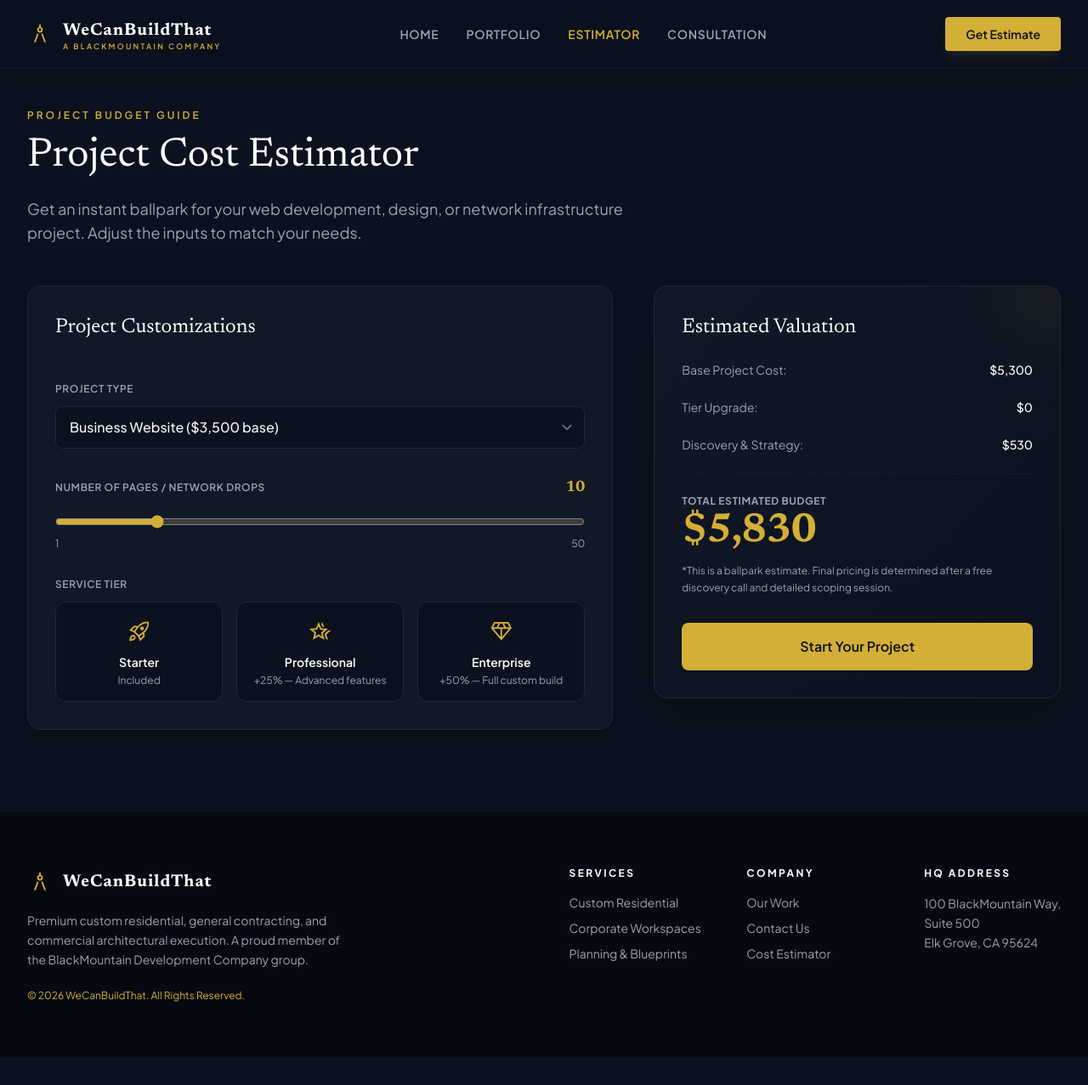
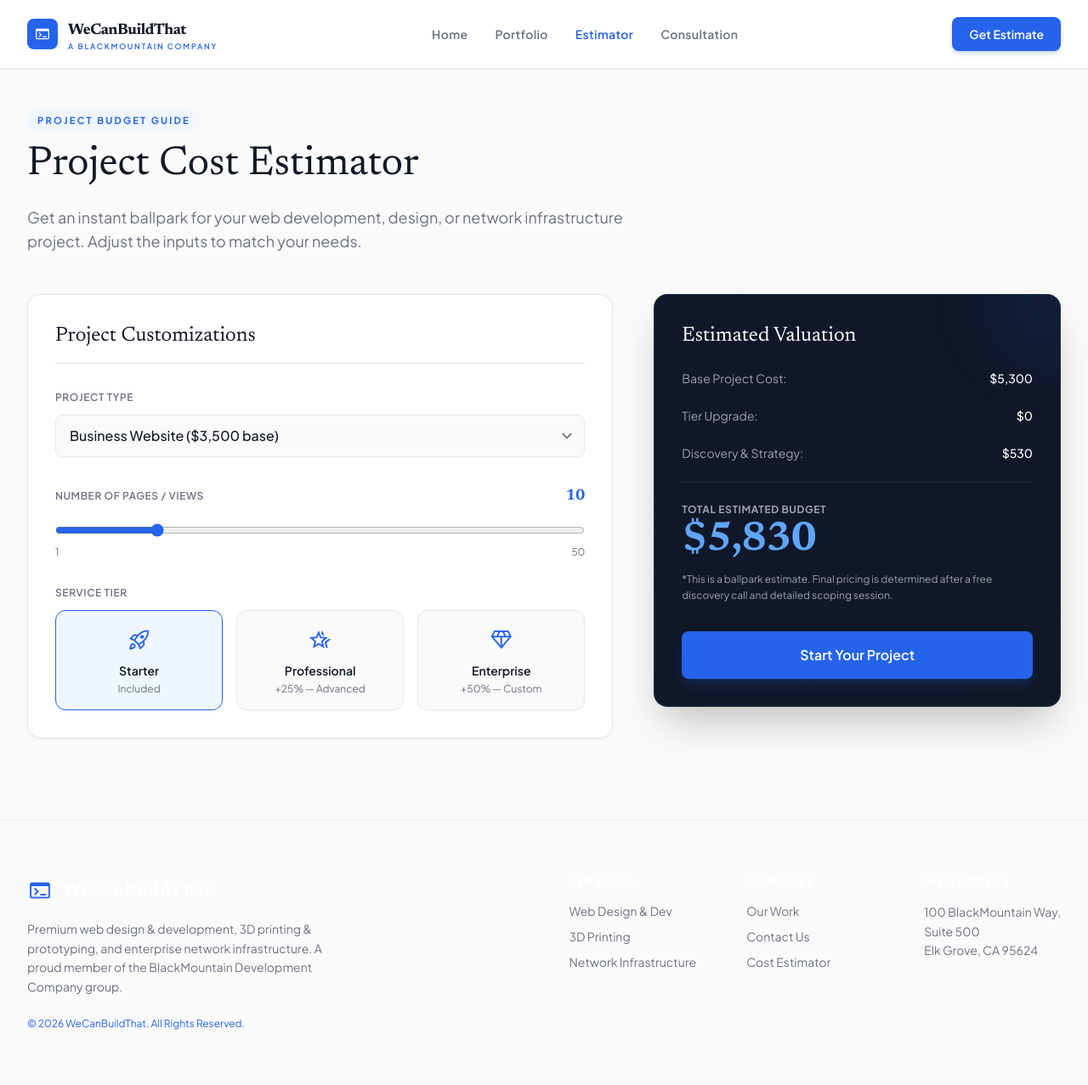
Before and after one commit to getsumactright/WeCanBuildThat, a plain HTML site: page estimator.html in a window 1280 px wide. Shown: the whole page at 85% size. Before the commit the page ends 1244 px from the top, so only its background shows below. Drawn offline with nearby package versions, Linux system fonts and the light colour scheme.

Commit message:
Merge web design & dev, add 3D printing service, and refactor estimator styling to light mode

```diff
--- a/estimator.html
+++ b/estimator.html
@@ -9,20 +9,20 @@
     <script src="https://cdn.tailwindcss.com?plugins=forms,container-queries"></script>
     <script id="tailwind-config">
         tailwind.config = {
-            darkMode: "class",
             theme: {
                 extend: {
                     colors: {
-                        primary: "#0b111e",
-                        accent: "#d4af37",
-                        "accent-dark": "#b49028",
-                        "slate-stone": "#565f6f",
-                        "obsidian-dark": "#060911",
-                        background: "#0b111e",
-                        surface: "#111827",
-                        "surface-light": "#1f2937",
-                        "text-light": "#f3f4f6",
-                        "text-muted": "#9ca3af"
+                        midnight: "#111827",
+                        "midnight-deep": "#0f172a",
+                        offwhite: "#fafafa",
+                        apple: "#f5f5f7",
+                        accent: "#2563eb",
+                        "accent-dark": "#1d4ed8",
+                        "accent-light": "#eff6ff",
+                        "border-light": "#e5e7eb",
+                        "text-body": "#374151",
+                        "text-muted": "#6b7280",
+                        "text-subtle": "#9ca3af"
                     },
                     fontFamily: {
                         serif: ["Newsreader", "serif"],
@@ -38,7 +38,7 @@
             vertical-align: middle;
         }
         body {
-            background-color: #0b111e;
+            background-color: #fafafa;
             -webkit-font-smoothing: antialiased;
         }
         .nav-link {
@@ -48,51 +48,90 @@
             content: '';
             position: absolute;
             width: 0;
-            height: 1px;
+            height: 2px;
             bottom: -4px;
             left: 0;
-            background-color: #d4af37;
+            background-color: #2563eb;
             transition: width 0.3s ease;
+            border-radius: 2px;
         }
         .nav-link:hover::after {
             width: 100%;
         }
         .form-focus:focus {
-            border-color: #d4af37;
-            box-shadow: 0 0 0 2px rgba(212, 175, 55, 0.15);
+            border-color: #2563eb;
+            box-shadow: 0 0 0 2px rgba(37, 99, 235, 0.15);
         }
+        .section-tag {
+            display: inline-block;
+            background: #eff6ff;
+            color: #2563eb;
+            font-size: 0.7rem;
+            font-weight: 700;
+            letter-spacing: 0.2em;
+            text-transform: uppercase;
+            padding: 4px 12px;
+            border-radius: 100px;
+            margin-bottom: 16px;
+        }
+        .tier-card.active-tier {
+            border-color: #2563eb;
+            background-color: #eff6ff;
+        }
+        #mobile-menu { transform: translateX(100%); transition: transform 0.4s cubic-bezier(0.16, 1, 0.3, 1); }
+        #mobile-menu.open { transform: translateX(0); }
+        #ham-top, #ham-mid, #ham-bot { transition: transform 0.3s ease, opacity 0.3s ease; transform-origin: center; }
+        body.menu-open #ham-top { transform: rotate(45deg) translate(5px, 5px); }
+        body.menu-open #ham-mid { opacity: 0; transform: scaleX(0); }
+        body.menu-open #ham-bot { transform: rotate(-45deg) translate(5px, -5px); }
     </style>
 </head>
-<body class="font-sans text-text-light antialiased">
+<body class="font-sans text-midnight antialiased">
 
-<!-- Floating Luxury Navigation -->
-<nav class="fixed top-0 w-full z-50 bg-primary/80 backdrop-blur-md border-b border-surface-light/40 shadow-xl">
-    <div class="max-w-[1280px] mx-auto flex justify-between items-center px-8 h-20">
-        <div class="flex items-center gap-3">
-            <span class="material-symbols-outlined text-accent text-3xl">architecture</span>
+<!-- NAVIGATION -->
+<nav class="fixed top-0 w-full z-50 bg-white/90 backdrop-blur-md border-b border-border-light shadow-sm">
+    <div class="max-w-[1280px] mx-auto flex justify-between items-center px-6 md:px-8 h-20">
+        <a href="index.html" class="flex items-center gap-3 select-none group">
+            <div class="w-9 h-9 rounded-lg bg-accent flex items-center justify-center group-hover:bg-accent-dark transition-colors duration-300">
+                <span class="material-symbols-outlined text-white text-xl">terminal</span>
+            </div>
             <div class="flex flex-col">
-                <span class="text-xl font-bold tracking-wider font-serif text-white">WeCanBuildThat</span>
-                <span class="text-[9px] uppercase tracking-[0.25em] text-accent font-semibold leading-none">A BlackMountain Company</span>
+                <span class="text-lg font-bold tracking-tight font-serif text-midnight">WeCanBuildThat</span>
+                <span class="text-[9px] uppercase tracking-[0.2em] text-accent font-semibold leading-none">A BlackMountain Company</span>
             </div>
-        </div>
+        </a>
         <div class="hidden md:flex items-center gap-8">
-            <a class="nav-link text-text-muted hover:text-white text-sm font-semibold tracking-wider uppercase transition-colors" href="index.html" id="nav-home">Home</a>
-            <a class="nav-link text-text-muted hover:text-white text-sm font-semibold tracking-wider uppercase transition-colors" href="portfolio.html" id="nav-portfolio">Portfolio</a>
-            <a class="nav-link text-accent text-sm font-semibold tracking-wider uppercase" href="estimator.html" id="nav-estimator">Estimator</a>
-            <a class="nav-link text-text-muted hover:text-white text-sm font-semibold tracking-wider uppercase transition-colors" href="contact.html" id="nav-contact">Consultation</a>
+            <a class="nav-link text-text-muted hover:text-midnight text-sm font-semibold tracking-wide transition-colors" href="index.html">Home</a>
+            <a class="nav-link text-text-muted hover:text-midnight text-sm font-semibold tracking-wide transition-colors" href="portfolio.html">Portfolio</a>
+            <a class="nav-link text-accent text-sm font-semibold tracking-wide" href="estimator.html">Estimator</a>
+            <a class="nav-link text-text-muted hover:text-midnight text-sm font-semibold tracking-wide transition-colors" href="contact.html">Consultation</a>
         </div>
         <div class="flex items-center gap-4">
-            <a href="estimator.html" class="bg-accent text-primary px-6 py-2.5 rounded font-semibold text-sm hover:bg-accent-dark transition-all duration-300 active:scale-95 shadow-lg shadow-accent/10 inline-block">Get Estimate</a>
+            <a href="estimator.html" class="hidden sm:inline-block bg-accent text-white px-5 py-2.5 rounded-lg font-semibold text-sm hover:bg-accent-dark transition-all duration-300 active:scale-95 shadow-md shadow-accent/20">Get Estimate</a>
+            <button id="hamburger-btn" aria-label="Toggle menu" class="md:hidden flex flex-col justify-center gap-[5px] w-8 h-8 cursor-pointer focus:outline-none p-1">
+                <span id="ham-top" class="block w-full h-[2px] bg-midnight rounded-full"></span>
+                <span id="ham-mid" class="block w-3/4 h-[2px] bg-midnight rounded-full"></span>
+                <span id="ham-bot" class="block w-full h-[2px] bg-midnight rounded-full"></span>
+            </button>
         </div>
     </div>
 </nav>
 
+<!-- Mobile Menu -->
+<div id="mobile-menu" class="fixed inset-0 z-40 bg-white flex flex-col justify-center items-center gap-8">
+    <a class="font-serif text-4xl text-midnight hover:text-accent transition-colors" href="index.html" onclick="closeMobileMenu()">Home</a>
+    <a class="font-serif text-4xl text-midnight hover:text-accent transition-colors" href="portfolio.html" onclick="closeMobileMenu()">Portfolio</a>
+    <a class="font-serif text-4xl text-midnight hover:text-accent transition-colors" href="estimator.html" onclick="closeMobileMenu()">Estimator</a>
+    <a class="font-serif text-4xl text-midnight hover:text-accent transition-colors" href="contact.html" onclick="closeMobileMenu()">Consultation</a>
+    <a class="mt-4 bg-accent text-white font-bold text-sm uppercase tracking-wider px-12 py-5 rounded-xl shadow-lg" href="estimator.html" onclick="closeMobileMenu()">Get Estimate</a>
+</div>
+
 <main class="pt-32 pb-24">
     <!-- Header -->
-    <section class="max-w-[1280px] mx-auto px-8 mb-12">
+    <section class="max-w-[1280px] mx-auto px-6 md:px-8 mb-12">
         <div class="max-w-3xl">
-            <span class="text-accent text-xs font-semibold uppercase tracking-[0.25em] mb-4 block">PROJECT BUDGET GUIDE</span>
-            <h1 class="font-serif text-4xl md:text-5xl text-white mb-6">Project Cost Estimator</h1>
+            <span class="section-tag">PROJECT BUDGET GUIDE</span>
+            <h1 class="font-serif text-4xl md:text-5xl text-midnight mb-6">Project Cost Estimator</h1>
             <p class="text-text-muted text-base md:text-lg leading-relaxed">
                 Get an instant ballpark for your web development, design, or network infrastructure project. Adjust the inputs to match your needs.
             </p>
@@ -103,16 +142,16 @@
     <section class="max-w-[1280px] mx-auto px-8">
         <div class="grid grid-cols-1 lg:grid-cols-12 gap-12 items-start">
             <!-- Left Side: Controls -->
-            <div class="lg:col-span-7 bg-surface p-8 rounded-2xl border border-surface-light shadow-xl space-y-8">
-                <h2 class="font-serif text-2xl text-white pb-4 border-b border-surface-light/40">Project Customizations</h2>
+            <div class="lg:col-span-7 bg-white p-8 rounded-2xl border border-border-light shadow-sm space-y-8">
+                <h2 class="font-serif text-2xl text-midnight pb-4 border-b border-border-light">Project Customizations</h2>
 
                 <!-- Project Type -->
                 <div>
                     <label class="block text-xs uppercase tracking-wider text-text-muted font-semibold mb-3">Project Type</label>
-                    <select class="w-full bg-primary border border-surface-light rounded-lg px-4 py-3 text-text-light font-medium focus:ring-accent focus:border-accent form-focus" id="build-type" onchange="calculateEstimate()">
+                    <select class="w-full bg-offwhite border border-border-light rounded-lg px-4 py-3 text-midnight font-medium focus:ring-accent focus:border-accent form-focus" id="build-type" onchange="calculateEstimate()">
                         <option value="website-standard">Business Website ($3,500 base)</option>
                         <option value="website-custom">Custom Web Application ($8,000 base)</option>
-                        <option value="ecommerce">E-Commerce Platform ($6,000 base)</option>
+                        <option value="printing-3d">3D Printing & Prototyping ($1,200 base)</option>
                         <option value="network-small">Network Install — Small Office ($2,500 base)</option>
                         <option value="network-enterprise">Network Install — Enterprise ($7,500 base)</option>
                     </select>
@@ -121,10 +160,10 @@
                 <!-- Range Slider: Sq Ft -->
                 <div>
                     <div class="flex justify-between items-center mb-3">
-                        <label class="block text-xs uppercase tracking-wider text-text-muted font-semibold">Number of Pages / Network Drops</label>
+                        <label class="block text-xs uppercase tracking-wider text-text-muted font-semibold" id="slider-label">Number of Pages / Views</label>
                         <span class="text-accent font-bold font-serif text-lg" id="sqft-val">10</span>
                     </div>
-                    <input class="w-full accent-accent bg-surface-light rounded-lg h-2" id="sqft-slider" max="50" min="1" oninput="calculateEstimate()" step="1" type="range" value="10"/>
+                    <input class="w-full accent-accent bg-border-light rounded-lg h-2" id="sqft-slider" max="50" min="1" oninput="calculateEstimate()" step="1" type="range" value="10"/>
                     <div class="flex justify-between text-xs text-text-muted mt-2">
                         <span>1</span>
                         <span>50</span>
@@ -135,23 +174,23 @@
                 <div>
                     <label class="block text-xs uppercase tracking-wider text-text-muted font-semibold mb-3">Service Tier</label>
                     <div class="grid grid-cols-1 sm:grid-cols-3 gap-4">
-                        <label class="bg-primary border border-surface-light hover:border-accent/40 rounded-xl p-4 flex flex-col items-center justify-center cursor-pointer text-center select-none">
+                        <label class="tier-card bg-offwhite border border-border-light hover:border-accent/45 rounded-xl p-4 flex flex-col items-center justify-center cursor-pointer text-center select-none transition-all active-tier">
                             <input checked class="hidden" name="finishes" onchange="calculateEstimate()" type="radio" value="standard"/>
                             <span class="material-symbols-outlined text-accent text-3xl mb-2">rocket_launch</span>
-                            <span class="text-sm font-semibold text-white">Starter</span>
+                            <span class="text-sm font-semibold text-midnight">Starter</span>
                             <span class="text-xs text-text-muted mt-1">Included</span>
                         </label>
-                        <label class="bg-primary border border-surface-light hover:border-accent/40 rounded-xl p-4 flex flex-col items-center justify-center cursor-pointer text-center select-none">
+                        <label class="tier-card bg-offwhite border border-border-light hover:border-accent/45 rounded-xl p-4 flex flex-col items-center justify-center cursor-pointer text-center select-none transition-all">
                             <input class="hidden" name="finishes" onchange="calculateEstimate()" type="radio" value="premium"/>
                             <span class="material-symbols-outlined text-accent text-3xl mb-2">hotel_class</span>
-                            <span class="text-sm font-semibold text-white">Professional</span>
-                            <span class="text-xs text-text-muted mt-1">+25% — Advanced features</span>
+                            <span class="text-sm font-semibold text-midnight">Professional</span>
+                            <span class="text-xs text-text-muted mt-1">+25% — Advanced</span>
                         </label>
-                        <label class="bg-primary border border-surface-light hover:border-accent/40 rounded-xl p-4 flex flex-col items-center justify-center cursor-pointer text-center select-none">
+                        <label class="tier-card bg-offwhite border border-border-light hover:border-accent/45 rounded-xl p-4 flex flex-col items-center justify-center cursor-pointer text-center select-none transition-all">
                             <input class="hidden" name="finishes" onchange="calculateEstimate()" type="radio" value="bespoke"/>
                             <span class="material-symbols-outlined text-accent text-3xl mb-2">diamond</span>
-                            <span class="text-sm font-semibold text-white">Enterprise</span>
-                            <span class="text-xs text-text-muted mt-1">+50% — Full custom build</span>
+                            <span class="text-sm font-semibold text-midnight">Enterprise</span>
+                            <span class="text-xs text-text-muted mt-1">+50% — Custom</span>
                         </label>
                     </div>
                 </div>
@@ -159,35 +198,35 @@
 
             <!-- Right Side: Display -->
             <div class="lg:col-span-5 sticky top-28">
-                <div class="bg-gradient-to-br from-surface to-primary p-8 rounded-2xl border border-surface-light shadow-2xl relative overflow-hidden group">
-                    <div class="absolute -right-16 -top-16 w-36 h-36 bg-accent/5 rounded-full blur-2xl"></div>
+                <div class="bg-gradient-to-br from-midnight-deep to-midnight p-8 rounded-2xl border border-white/10 shadow-2xl relative overflow-hidden group">
+                    <div class="absolute -right-16 -top-16 w-36 h-36 bg-accent/10 rounded-full blur-2xl"></div>
 
                     <h3 class="font-serif text-2xl text-white mb-6">Estimated Valuation</h3>
 
-                    <div class="space-y-6 pb-6 border-b border-surface-light/40">
+                    <div class="space-y-6 pb-6 border-b border-white/10">
                         <div class="flex justify-between items-center text-sm">
-                            <span class="text-text-muted">Base Project Cost:</span>
+                            <span class="text-gray-400">Base Project Cost:</span>
                             <span class="text-white font-medium" id="base-cost">$3,500</span>
                         </div>
                         <div class="flex justify-between items-center text-sm">
-                            <span class="text-text-muted">Tier Upgrade:</span>
+                            <span class="text-gray-400">Tier Upgrade:</span>
                             <span class="text-white font-medium" id="upgrade-cost">$0</span>
                         </div>
                         <div class="flex justify-between items-center text-sm">
-                            <span class="text-text-muted">Discovery & Strategy:</span>
+                            <span class="text-gray-400">Discovery & Strategy:</span>
                             <span class="text-white font-medium" id="eng-cost">$350</span>
                         </div>
                     </div>
 
                     <div class="pt-6 pb-8">
-                        <span class="text-xs uppercase tracking-wider text-text-muted font-bold block mb-1">TOTAL ESTIMATED BUDGET</span>
-                        <span class="text-4xl md:text-5xl font-serif text-accent font-bold tracking-tight" id="total-val">$1,323,000</span>
-                        <p class="text-xs text-text-muted mt-3 leading-relaxed">
+                        <span class="text-xs uppercase tracking-wider text-gray-400 font-bold block mb-1">TOTAL ESTIMATED BUDGET</span>
+                        <span class="text-4xl md:text-5xl font-serif text-blue-400 font-bold tracking-tight" id="total-val">$1,323,000</span>
+                        <p class="text-xs text-gray-400 mt-3 leading-relaxed">
                             *This is a ballpark estimate. Final pricing is determined after a free discovery call and detailed scoping session.
                         </p>
                     </div>
 
-                    <a href="contact.html" class="w-full bg-accent text-primary text-center py-4 rounded-lg font-semibold hover:bg-accent-dark transition-all duration-300 active:scale-95 block">
+                    <a href="contact.html" class="w-full bg-accent text-white text-center py-4 rounded-lg font-semibold hover:bg-accent-dark transition-all duration-300 active:scale-95 block shadow-lg shadow-accent/20">
                         Start Your Project
                     </a>
                 </div>
@@ -201,11 +240,11 @@
     <div class="max-w-[1280px] mx-auto py-16 px-8 flex flex-col md:flex-row justify-between items-start gap-12">
         <div class="max-w-sm">
             <div class="flex items-center gap-3 mb-4">
-                <span class="material-symbols-outlined text-accent text-3xl">architecture</span>
+                <span class="material-symbols-outlined text-accent text-3xl">terminal</span>
                 <span class="text-xl font-bold font-serif text-white tracking-wider">WeCanBuildThat</span>
             </div>
             <p class="text-text-muted text-sm leading-relaxed mb-6">
-                Premium custom residential, general contracting, and commercial architectural execution. A proud member of the BlackMountain Development Company group.
+                Premium web design & development, 3D printing & prototyping, and enterprise network infrastructure. A proud member of the BlackMountain Development Company group.
             </p>
             <p class="text-xs text-accent">© 2026 WeCanBuildThat. All Rights Reserved.</p>
         </div>
@@ -213,9 +252,9 @@
             <div>
                 <h4 class="text-xs uppercase tracking-[0.2em] text-white font-bold mb-4">Services</h4>
                 <ul class="space-y-2.5 text-sm text-text-muted">
-                    <li><a class="hover:text-accent transition-colors" href="portfolio.html?filter=residential">Custom Residential</a></li>
-                    <li><a class="hover:text-accent transition-colors" href="portfolio.html?filter=commercial">Corporate Workspaces</a></li>
-                    <li><a class="hover:text-accent transition-colors" href="contact.html">Planning &amp; Blueprints</a></li>
+                    <li><a class="hover:text-accent transition-colors" href="portfolio.html?filter=web-dev">Web Design & Dev</a></li>
+                    <li><a class="hover:text-accent transition-colors" href="portfolio.html?filter=3d-printing">3D Printing</a></li>
+                    <li><a class="hover:text-accent transition-colors" href="portfolio.html?filter=network">Network Infrastructure</a></li>
                 </ul>
             </div>
             <div>
@@ -237,20 +276,51 @@
 </footer>
 
 <script>
+    const hamburgerBtn = document.getElementById('hamburger-btn');
+    const mobileMenu = document.getElementById('mobile-menu');
+    function closeMobileMenu() { document.body.classList.remove('menu-open'); mobileMenu.classList.remove('open'); }
+    if (hamburgerBtn) {
+        hamburgerBtn.addEventListener('click', () => {
+            mobileMenu.classList.contains('open') ? closeMobileMenu() : (document.body.classList.add('menu-open'), mobileMenu.classList.add('open'));
+        });
+    }
+
+    function updateTierSelection() {
+        document.querySelectorAll('.tier-card').forEach(card => {
+            const input = card.querySelector('input');
+            if (input.checked) {
+                card.classList.add('active-tier');
+            } else {
+                card.classList.remove('active-tier');
+            }
+        });
+    }
+
     function calculateEstimate() {
         const buildType = document.getElementById('build-type').value;
         const qty = parseInt(document.getElementById('sqft-slider').value);
         document.getElementById('sqft-val').innerText = qty;
 
+        const labelEl = document.getElementById('slider-label');
+        if (buildType === 'printing-3d') {
+            labelEl.innerText = 'Number of Parts / Prototypes';
+        } else if (buildType.startsWith('network')) {
+            labelEl.innerText = 'Number of Network Drops';
+        } else {
+            labelEl.innerText = 'Number of Pages / Views';
+        }
+
+        updateTierSelection();
+
         // Base rates by project type
         const baseRates = {
             'website-standard': 3500,
             'website-custom': 8000,
-            'ecommerce': 6000,
+            'printing-3d': 1200,
             'network-small': 2500,
             'network-enterprise': 7500
         };
-        let baseCost = (baseRates[buildType] || 3500) + (qty - 1) * 200;
+        let baseCost = (baseRates[buildType] || 3500) + (qty - 1) * (buildType === 'printing-3d' ? 80 : 200);
 
         const finishOption = document.querySelector('input[name="finishes"]:checked').value;
         let finishModifier = 0.0;
```
Also changed, not shown: contact.html (+6 -6 lines), index.html (+21 -21 lines), portfolio.html (+17 -17 lines), images/3d_printing.png (added).
